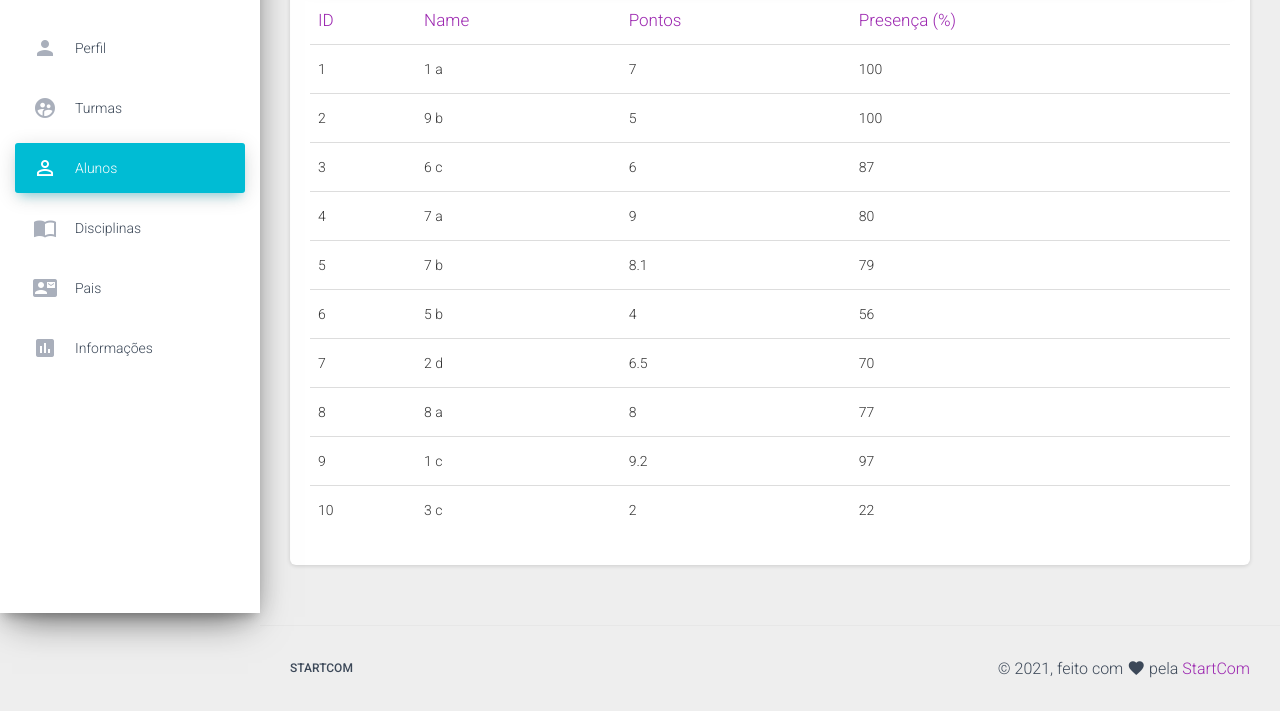
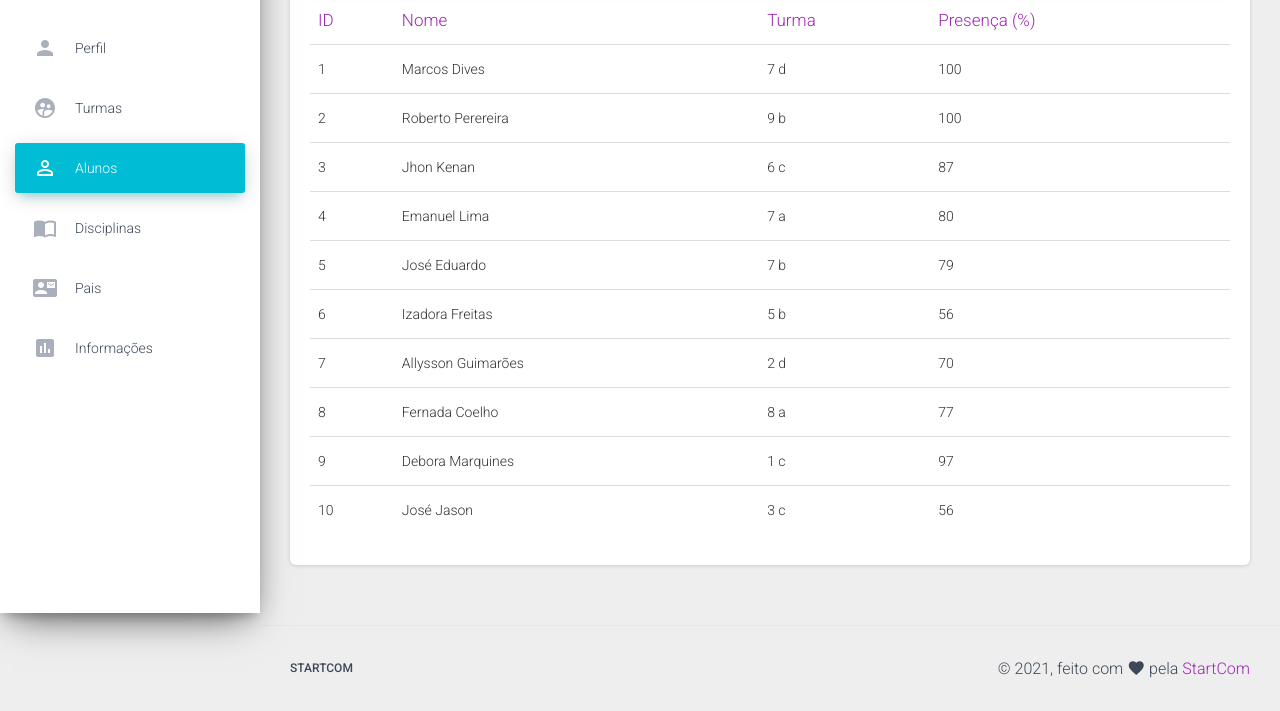
Before and after one commit to Thiago-spart/app-page, a website: page alunos.html in a window 1280 px wide. Shown: the part 187-898 px from the top of the page. Drawn offline with nearby package versions, Linux system fonts and the light colour scheme; some packages are replaced by stand-ins of ours.

Commit message:
Update alunos.html

```diff
--- a/alunos.html
+++ b/alunos.html
@@ -30,7 +30,7 @@
       <div class="sidebar-wrapper">
         <ul class="nav">
           <li class="nav-item ">
-            <a class="nav-link" href="dashboard.html">
+            <a class="nav-link" href="./index.html">
               <i class="material-icons">dashboard</i>
               <p>Menu</p>
             </a>
@@ -114,76 +114,76 @@
             <div class="col-md-12">
               <div class="card">
                 <div class="card-header card-header-primary">
-                  <h4 class="card-title">Turmas</h4>
+                  <h4 class="card-title">Alunos</h4>
                 </div>
                 <div class="card-body table-responsive">
                   <table class="table table-hover">
                     <thead class="text-primary">
                       <th>ID</th>
-                      <th>Name</th>
-                      <th>Pontos</th>
+                      <th>Nome</th>
+                      <th>Turma</th>
                       <th>Presença (%)</th>
                     </thead>
                     <tbody>
                       <tr>
                         <td>1</td>
-                        <td>1 a</td>
-                        <td>7</td>
+                        <td>Marcos Dives</td>
+                        <td>7 d</td>
                         <td>100</td>
                       </tr>
                       <tr>
                         <td>2</td>
+                        <td>Roberto Perereira</td>
                         <td>9 b</td>
-                        <td>5</td>
                         <td>100</td>
                       </tr>
                       <tr>
                         <td>3</td>
+                        <td>Jhon Kenan</td>
                         <td>6 c</td>
-                        <td>6</td>
                         <td>87</td>
                       </tr>
                       <tr>
                         <td>4</td>
+                        <td>Emanuel Lima</td>
                         <td>7 a</td>
-                        <td>9</td>
                         <td>80</td>
                       </tr>
                       <tr>
                         <td>5</td>
+                        <td>José Eduardo</td>
                         <td>7 b</td>
-                        <td>8.1</td>
                         <td>79</td>
                       </tr>
                       <tr>
                         <td>6</td>
+                        <td>Izadora Freitas</td>
                         <td>5 b</td>
-                        <td>4</td>
                         <td>56</td>
                       </tr>
                       <tr>
                         <td>7</td>
+                        <td>Allysson Guimarões</td>
                         <td>2 d</td>
-                        <td>6.5</td>
                         <td>70</td>
                       </tr>
                       <tr>
                         <td>8</td>
+                        <td>Fernada Coelho</td>
                         <td>8 a</td>
-                        <td>8</td>
                         <td>77</td>
                       </tr>
                       <tr>
                         <td>9</td>
+                        <td>Debora Marquines</td>
                         <td>1 c</td>
-                        <td>9.2</td>
                         <td>97</td>
                       </tr>
                       <tr>
                         <td>10</td>
+                        <td>José Jason</td>
                         <td>3 c</td>
-                        <td>2</td>
-                        <td>22</td>
+                        <td>56</td>
                       </tr>
                     </tbody>
                   </table>
```
